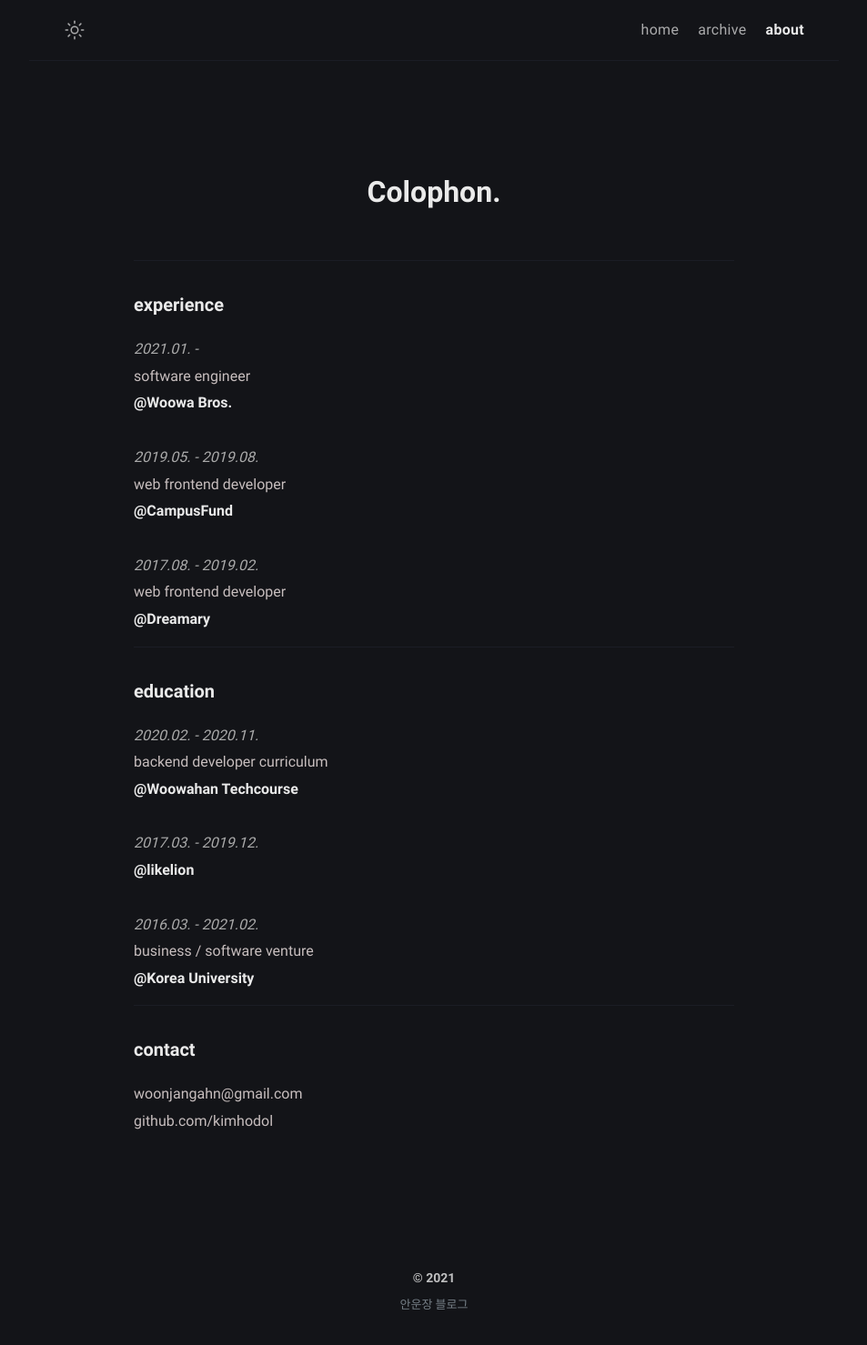
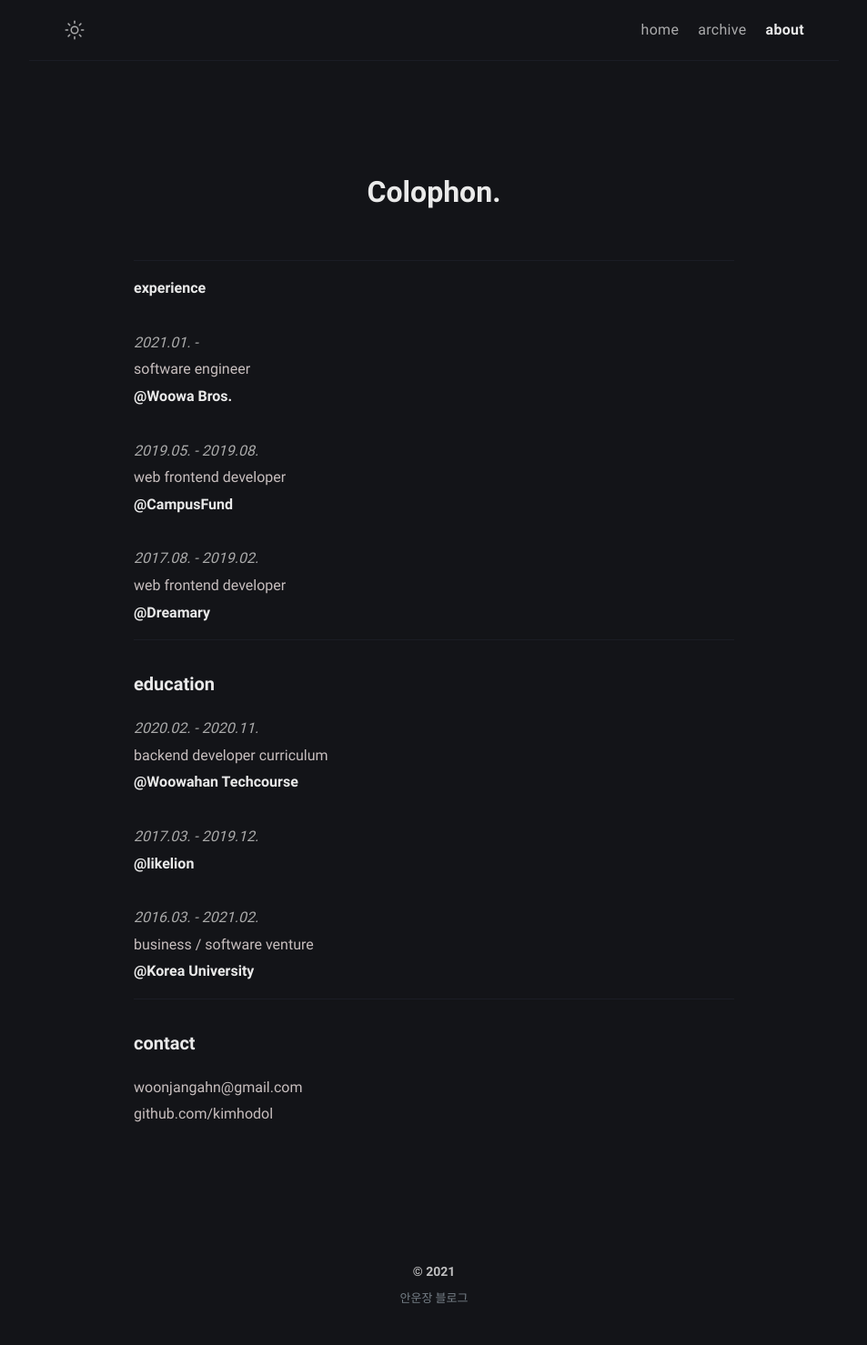
Before and after one commit to kimhodol/hodol-aa96c, a Jekyll site: the page built from about.md, in a window 1280 px wide. Shown: the whole page at 91% size, without its empty margins (163-1116 px from the left). Built offline with Jekyll 4.4.1, drawn with Linux system fonts in a browser that asks for light colours.

```diff
--- a/about.md
+++ b/about.md
@@ -7,7 +7,7 @@ comments: false
 ---
 
 ---
-#### experience
+**experience**
 
 <span style="color: #aaa">_2021.01. -_</span><br/>
 software engineer<br/>
```
